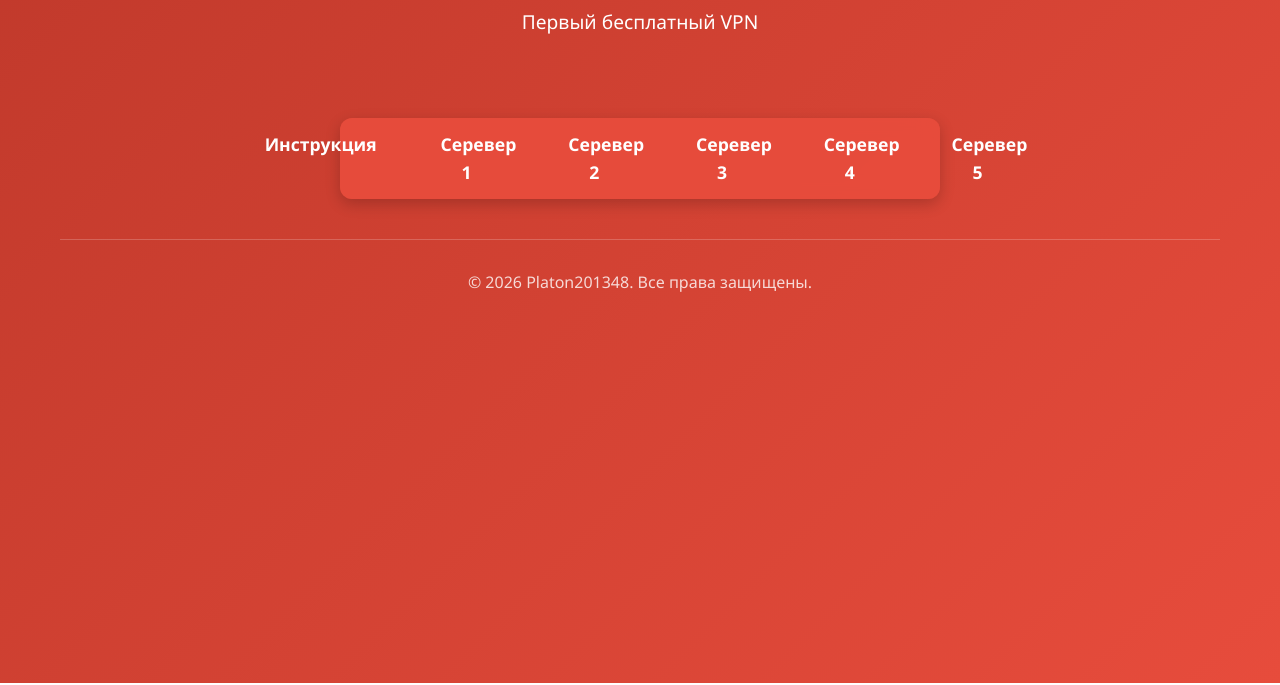
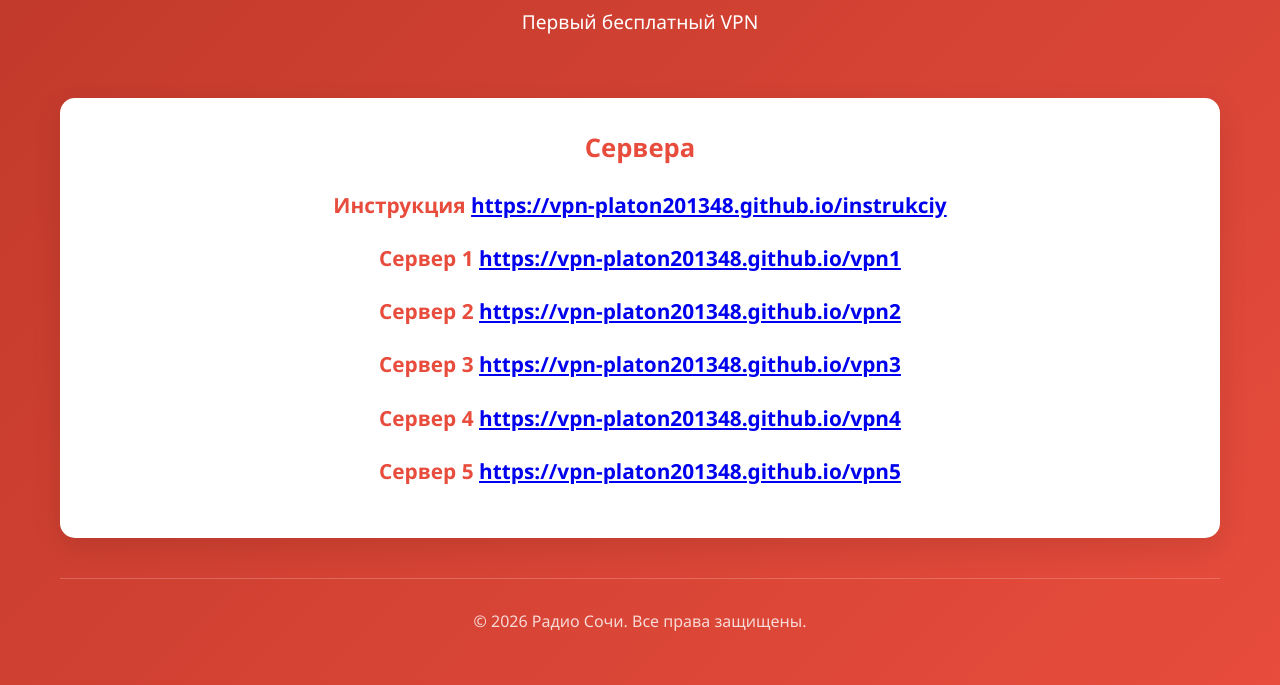
Before and after one commit to VPN-Platon201348/vpn-platon201348.github.io, a plain HTML site: page index.html in a window 1280 px wide. Shown: the part 117-802 px from the top of the page. Drawn offline with Linux system fonts and the light colour scheme.

Commit message:
index.html

```diff
--- a/index.html
+++ b/index.html
@@ -43,20 +43,21 @@
             <p class="tagline">Первый бесплатный VPN</p>
         </header>
 
-          <!-- Навигационная панель -->
-        <nav class="top-nav">
-            <ul>
-                <li><a href="instrukciy.html">Инструкция</a></li>
-                <li><a href="vpn1.html">Серевер 1</a></li>
-                <li><a href="vpn2.html">Серевер 2</a></li>
-                <li><a href="vpn3.html">Серевер 3</a></li>
-                <li><a href="vpn4.html">Серевер 4</a></li>
-                <li><a href="vpn5.html">Серевер 5</a></li>
-            </ul>
-        </nav>
+        <!-- Текст -->
+        <main>
+            <section class="content-area">
+                <h3>Сервера</h3>
+                <h4>Инструкция <a href="https://vpn-platon201348.github.io/instrukciy" >https://vpn-platon201348.github.io/instrukciy</a></h4>
+                <h4>Сервер 1 <a href="https://vpn-platon201348.github.io/vpn1" >https://vpn-platon201348.github.io/vpn1</a></h4>
+                <h4>Сервер 2 <a href="https://vpn-platon201348.github.io/vpn2" >https://vpn-platon201348.github.io/vpn2</a></h4>
+                <h4>Сервер 3 <a href="https://vpn-platon201348.github.io/vpn3" >https://vpn-platon201348.github.io/vpn3</a></h4>
+                <h4>Сервер 4 <a href="https://vpn-platon201348.github.io/vpn4" >https://vpn-platon201348.github.io/vpn4</a></h4>
+                <h4>Сервер 5 <a href="https://vpn-platon201348.github.io/vpn5" >https://vpn-platon201348.github.io/vpn5</a></h4>
+             </section>
+        </main>
 
         <footer>
-            <p>&copy; 2026 Platon201348. Все права защищены.</p>
+            <p>&copy; 2026 Радио Сочи. Все права защищены.</p>
         </footer>
     </div>
 
```
